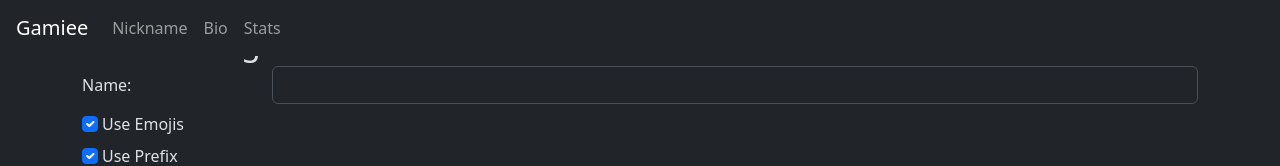
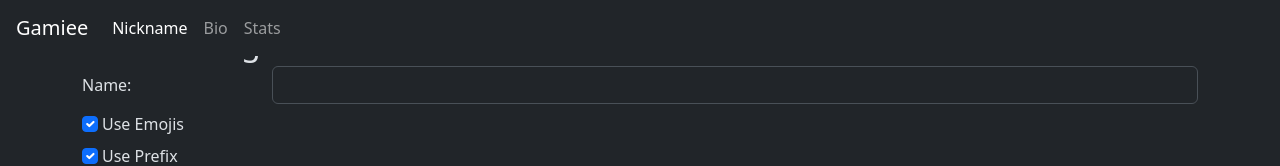
Before and after one commit to AlexYelisieiev/university-course-work, a React (Vite) app: page / in a window 1280 px wide. Shown: the top 166 px of the page. Built offline with nearby package versions, Linux system fonts and the light colour scheme.

Commit message:
Fix layout

```diff
--- a/src/App.jsx
+++ b/src/App.jsx
@@ -14,14 +14,14 @@ const App = () => {
 					</button>
 					<div className="collapse navbar-collapse" id='navbarContent'>
 						<ul className="navbar-nav">
-							<li className="nav-item"><a href="#scrollSpyNicknameGenerator" className="nav-link">Nickname</a></li>
+							<li className="nav-item"><a href="#scrollSpyNicknameGenerator" className="nav-link active">Nickname</a></li>
 							<li className="nav-item"><a href="#scrollSpyBioGenerator" className="nav-link">Bio</a></li>
 							<li className="nav-item"><a href="#scrollSpyAchievementsGenerator" className="nav-link">Stats</a></li>
 						</ul>
 					</div>
 				</div>
 			</nav>
-			<div className='container mt-4'>
+			<div className='container pt-4'>
 				<div className="row">
 					<NicknameGenerator />
 				</div>
```
